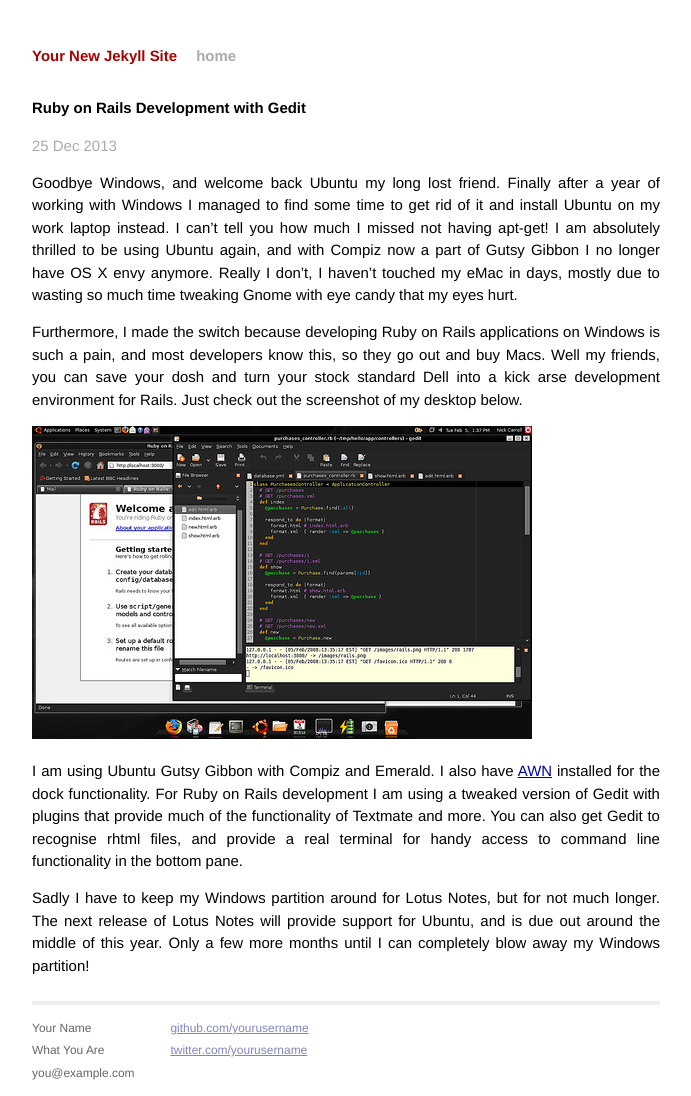
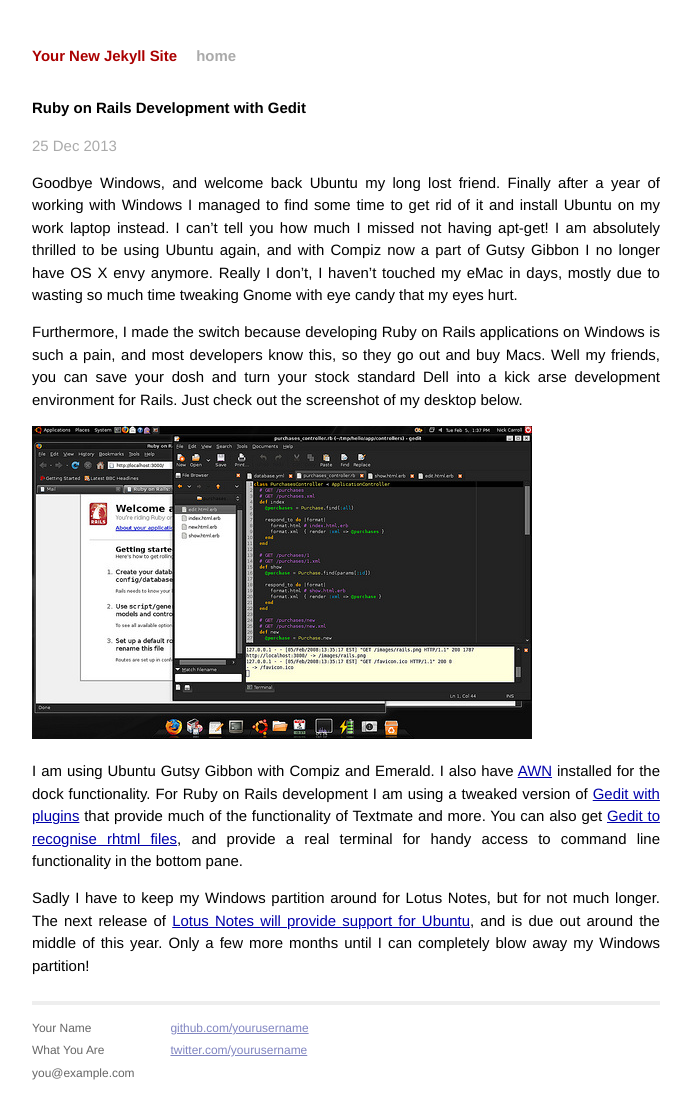
Before and after one commit to ncarroll/ncarroll.github.io, a Jekyll site: the page built from _posts/2008-02-05-ruby-on-rails-development-with-gedit.markdown, in a window 1280 px wide. Shown: the whole page, without its empty margins (294-985 px from the left). Built offline with Jekyll 4.4.1, drawn with Linux system fonts in a browser that asks for light colours; Markdown is read by kramdown in place of the engine named in the settings; part of the change alters nothing that is shown.

Commit message:
Added links.

```diff
--- a/_posts/2008-02-05-ruby-on-rails-development-with-gedit.markdown
+++ b/_posts/2008-02-05-ruby-on-rails-development-with-gedit.markdown
@@ -10,6 +10,6 @@ Furthermore, I made the switch because developing Ruby on Rails applications on
 
 ![Image 1]({{ site.url }}/assets/2008/02/05/ruby-on-rails-development-with-gedit/1.jpg)
 
-I am using Ubuntu Gutsy Gibbon with Compiz and Emerald. I also have [AWN](https://launchpad.net/awn) installed for the dock functionality. For Ruby on Rails development I am using a tweaked version of Gedit with plugins that provide much of the functionality of Textmate and more. You can also get Gedit to recognise rhtml files, and provide a real terminal for handy access to command line functionality in the bottom pane.
+I am using Ubuntu Gutsy Gibbon with Compiz and Emerald. I also have [AWN](https://launchpad.net/awn) installed for the dock functionality. For Ruby on Rails development I am using a tweaked version of [Gedit with plugins](http://crepuscular-homunculus.blogspot.com/2007/10/gedit-for-ruby-and-everything-else-on.html) that provide much of the functionality of Textmate and more. You can also get [Gedit to recognise rhtml files](http://robzon.aenima.pl/2007/10/ubuntu-710-rails-gedit-and.html), and provide a real terminal for handy access to command line functionality in the bottom pane.
 
-Sadly I have to keep my Windows partition around for Lotus Notes, but for not much longer. The next release of Lotus Notes will provide support for Ubuntu, and is due out around the middle of this year. Only a few more months until I can completely blow away my Windows partition!
+Sadly I have to keep my Windows partition around for Lotus Notes, but for not much longer. The next release of [Lotus Notes will provide support for Ubuntu](http://www.linux.com/feed/125651), and is due out around the middle of this year. Only a few more months until I can completely blow away my Windows partition!
```
